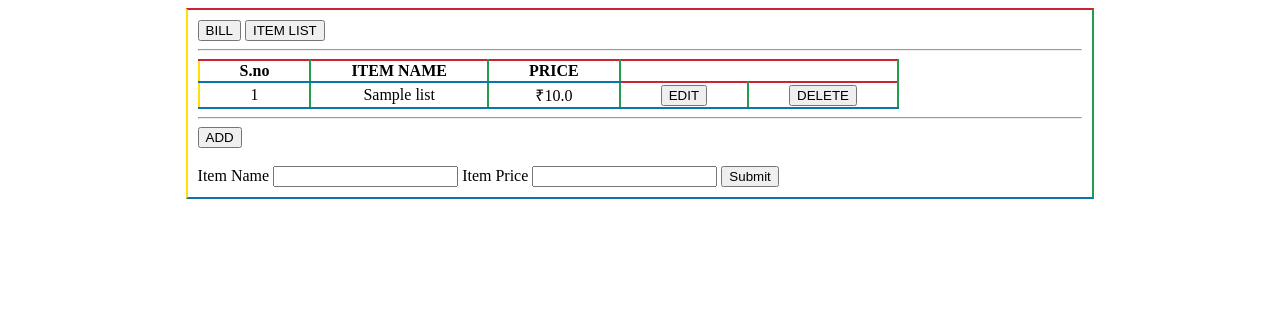
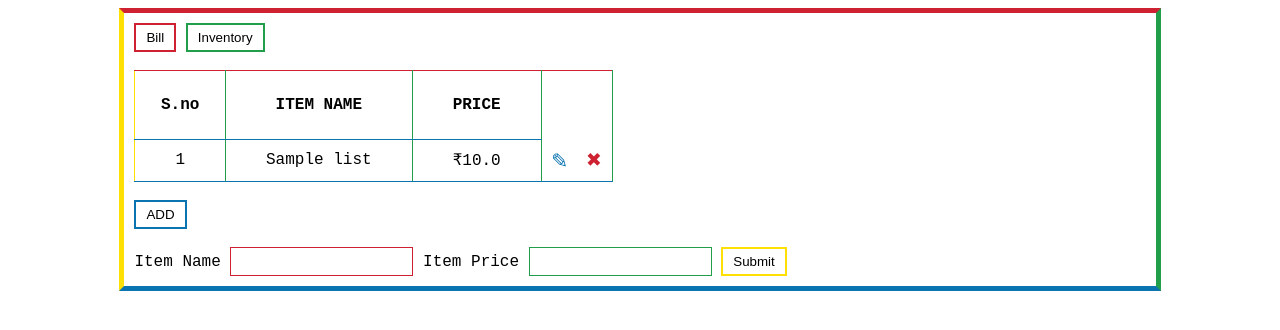
Before and after one commit to Kayaroganam/BillingApp, a Flask app: page /add in a window 1280 px wide. Shown: the top 330 px of the page. Run offline with Flask 2, Linux system fonts and the light colour scheme; tables that the repository leaves empty hold one stand-in row (values such as "Sample post").

Commit message:
basic css styles

```diff
--- a/database_operation.py
+++ b/database_operation.py
@@ -1,6 +1,7 @@
 import re
 from unittest import result
 import mysql.connector
+import datetime
 
 DB_USER = 'kayar'
 DB_PASSWORD = 'kayar@123'
@@ -108,16 +109,35 @@ def total_price():
     return total
 
 #Function to delete selected_list data
-def delete_selection(id):
+def delete_selection(post_id):
     my_cursor = item_list.cursor()
-    query = f"DELETE FROM selected_items WHERE id={id};"
+    query = f"DELETE FROM selected_items WHERE id={post_id};"
     my_cursor.execute(query)
     print("data deleted [OK]")
+    item_list.commit()
 
 #Function to delete all from selected_items
 def delete_all_selected_items():
     my_cursor = item_list.cursor()
-    query = "DELETE * FROM"
+    query = "DELETE FROM selected_items;"
+    my_cursor.execute(query)
+    item_list.commit()
+
+def selected_logs():
+    date_ = datetime.datetime.now()
+    date_ = date_.strftime("%Y-%m-%d %X")
+    my_cursor = item_list.cursor()
+
+    result = select_all_selected()
+    for i in result:
+        selected_item_id = i[1]
+        selected_item_qty = i[4]
+        price = i[5]
+        query = f"INSERT INTO logs(selected_item_id,selected_qty,price,date_time) VALUES({selected_item_id},{selected_item_qty},{price},'{date_}');"
+        my_cursor.execute(query)
+        item_list.commit()
+        print(i[0],i[1],i[2],i[3],i[4],i[5])
 
 if __name__ == '__main__':
-    print(total_price())
+    selected_logs()
+    pass
--- a/run.py
+++ b/run.py
@@ -72,9 +72,14 @@ def delete_select(post_id):
 
 @app.route('/generateBill')
 def generate_bill():
+    selected_logs()
+
     data = select_all_selected()
+
     total = total_price()
+
     date_ = datetime.datetime.now()
+    date_ = date_.strftime("%d-%m-%Y %X")
     return render_template('generate.html', data=data, total=total, date=date_)
 
 if __name__ == '__main__':
--- a/static/css/main.css
+++ b/static/css/main.css
@@ -1,35 +1,155 @@
 body{
+  font-family:'Courier New', Courier, monospace
 }
 
 div[class="box1"] {
     height: 100% ;
-    width: 70%;
+    width: 80%;
     background-color: white;
-    margin: 0% auto;
-    border-top: 2px solid #CE2232;
-    border-right: 2px solid #219E4A;
-    border-bottom: 2px solid #0974B0;
-    border-left: 2px solid #FFE004;
+    margin: auto;
+    border-top: 5px solid #CE2232;
+    border-right: 5px solid #219E4A;
+    border-bottom: 5px solid #0974B0;
+    border-left: 5px solid #FFE004;
     padding: 10px;
   }
 
+  div[class="in-box"] {
+    margin: auto;
+    width: 60%;
+  }
+
   table, th, td{
-    border-top: 2px solid #CE2232;
-    border-right: 2px solid #219E4A;
-    border-bottom: 2px solid #0974B0;
-    border-left: 2px solid #FFE004;
+    border-top: 1px solid #CE2232;
+    border-right: 1px solid #219E4A;
+    border-bottom: 1px solid #0974B0;
+    border-left: 1px solid #FFE004;
     border-collapse: collapse;
     text-align: center;
     padding-right: 40px;
     padding-left: 40px;
   }
+
+  th{
+    padding: 25px;
+  }
   a[class="nostyle"],td[class="nostyle"]{
     border: none;
-    padding: 0%;
+    padding: 5px;
     text-decoration: none;
   }
 
   .delete-btn1{
     color: #CE2232;
     text-decoration: none;
+    font-size: 25px;
+    padding: 5px;
   }
+
+  .edit-btn1{
+    color: #0974B0;
+    text-decoration: none;
+    font-size: 25px;
+    padding: 5px;
+  }
+
+  .btn{
+    padding-right: 10px;
+    padding-left: 10px;
+    padding-top: 5px;
+    padding-bottom: 5px;
+    text-align: center;
+  }
+
+  .bill-btn{
+    border: 2px solid #CE2232;
+    background-color: white;
+  }
+
+  .bill-btn:active{
+    background-color: #CE2232;
+    color: white;
+  }
+
+.item-btn{
+  border: 2px solid #219E4A;
+  background-color: white;
+}
+
+.item-btn:active{
+  background-color: #219E4A;
+  color: white;
+}
+
+.add-btn{
+  background-color: white;
+  border: 2px solid #0974B0;
+}
+
+.add-btn:active{
+  background-color: #0974B0;
+  color: white;
+}
+
+.gen-btn{
+  border: 2px solid #FFE004;
+  background-color: white;
+}
+
+.gen-btn:active{
+  background-color: #FFE004;
+  color: white;
+}
+
+.submit-btn{
+  border: 2px solid #FFE004;
+  background-color: white;
+}
+
+.input-box1{
+  border: 1px solid #CE2232;
+  background-color: white;
+  height: 25px;
+}
+
+.input-box1:focus{
+  background-color: whitesmoke;
+}
+
+.input-box2{
+border: 1px solid #219E4A;
+background-color: white;
+height: 25px;
+}
+
+.input-box2:focus{
+  background-color: whitesmoke;
+}
+
+.mybox {
+  position: relative;
+  display: inline-block;
+}
+select {
+  display: inline-block;
+  height: 30px;
+  width: 150px;
+  outline: none;
+  color: #74646e;
+  border-top: 2px solid #CE2232;
+  border-right: 2px solid #219E4A;
+  border-bottom: 2px solid #0974B0;
+  border-left: 2px solid #FFE004;
+  border-radius: 5px;
+  background: white;
+}
+/* Select arrow styling */
+.mybox .myarrow {
+  width: 23px;
+  height: 28px;
+  position: absolute;
+  display: inline;
+  top: 1px;
+  right: 3px;
+  pointer-events: none;
+}
--- a/templates/add.html
+++ b/templates/add.html
@@ -12,9 +12,9 @@
 
 <body>
     <div class="box1">
-    <a href="/home"><button>BILL</button></a>
-    <a href="/list"><button>ITEM LIST</button></a>
-    <hr>
+        <a href="/home"><button class="btn bill-btn">Bill</button></a>
+        <a href="/list"><button class="btn item-btn">Inventory</button></a>
+        <br><br>
 
         <div>
             <table>
@@ -27,33 +27,40 @@
                 {% for i in data %}
 
                 <tr>
-                {% set number = i[0] | int %} <!--serial no of table column in item_list table-->
+                    {% set number = i[0] | int %}
+                    <!--serial no of table column in item_list table-->
                     <td>{{ number }}</td>
-                <td>{{ i[2] }}</td> <!--{i[2]} item_name column in item_list table-->
-                <td>₹{{ i[3] }}</td> <!--{i[3]} item_proce column in item_list table-->
-                <td><a href="/edit/{{ i[1] }}"><button>EDIT</button></a></td> <!--{i[1]} id column in item_list table-->
-                <td><a href="/delete/{{ i[1] }}"><button>DELETE</button></a></td>
+                    <td>{{ i[2] }}</td>
+                    <!--{i[2]} item_name column in item_list table-->
+                    <td>₹{{ i[3] }}</td>
+                    <!--{i[3]} item_proce column in item_list table-->
+                    <td class="nostyle"><a href="/edit/{{ i[1] }}" class="nostyle edit-btn1">&#9998;</a></td>
+                    <!--{i[1]} id column in item_list table-->
+                    <td class="nostyle"><a href="/delete/{{ i[1] }}" class="nostyle delete-btn1">&#10006;</a></td>
                 </tr>
 
                 {% endfor %}
             </table>
         </div>
+        <br>
 
-    <hr>
         <div>
-        <a href="/add"><button>ADD</button></a>
-    </div><br>
+            <a href="/add"><button class="btn add-btn">ADD</button></a>
+        </div>
+        <br>
 
         <div>
             <form action="/adding" method="post">
                 <label for="item_name">Item Name</label>
-            <input type="text" name="item_name" id="item_name" required>
+                <input class="input-box1 " type="text" name="item_name" id="item_name" required>
                 <label for="item_price">Item Price</label>
-            <input type="text" name="item_price" id="item_price" required>
-            <input type="submit" name="" id="" value="Submit">
+                <input class="input-box2" type="text" name="item_price" id="item_price" required>
+                <input type="submit" name="" id="" value="Submit" class="btn submit-btn">
             </form>
         </div>
+
     </div>
+
 </body>
 
 </html>
```
Also changed, not shown: templates/add_selected.html (+6 -5 lines), templates/generate.html (+7 -4 lines), templates/home.html (+11 -10 lines), templates/list.html (+9 -10 lines), README.md. Lines whose indentation alone changed are shown as unchanged.
